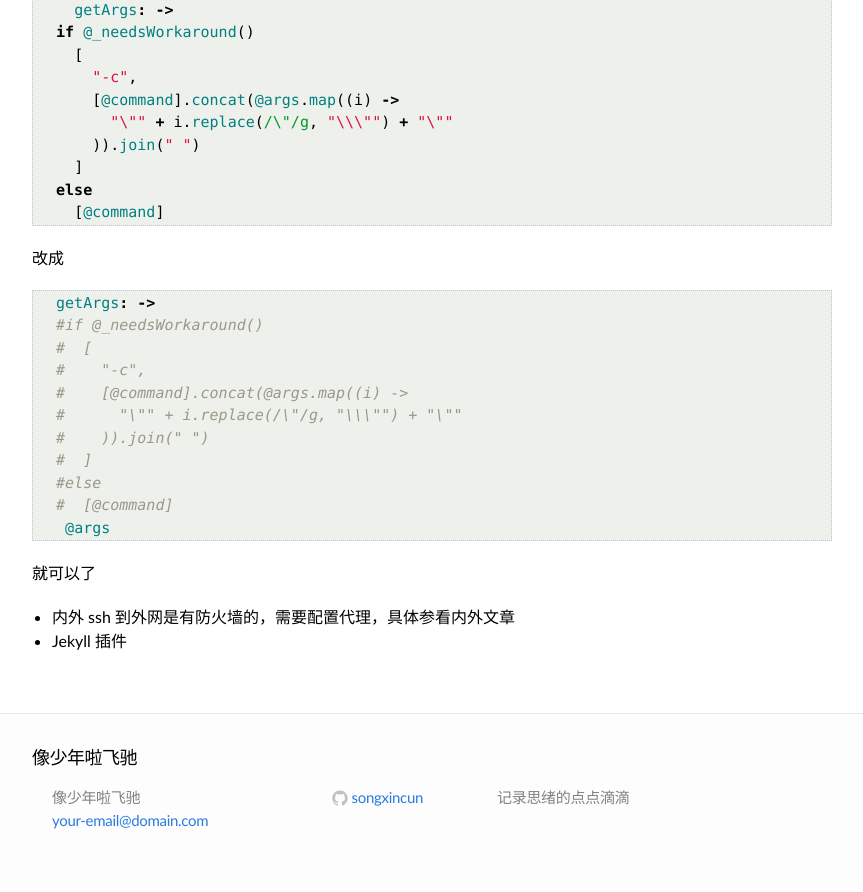
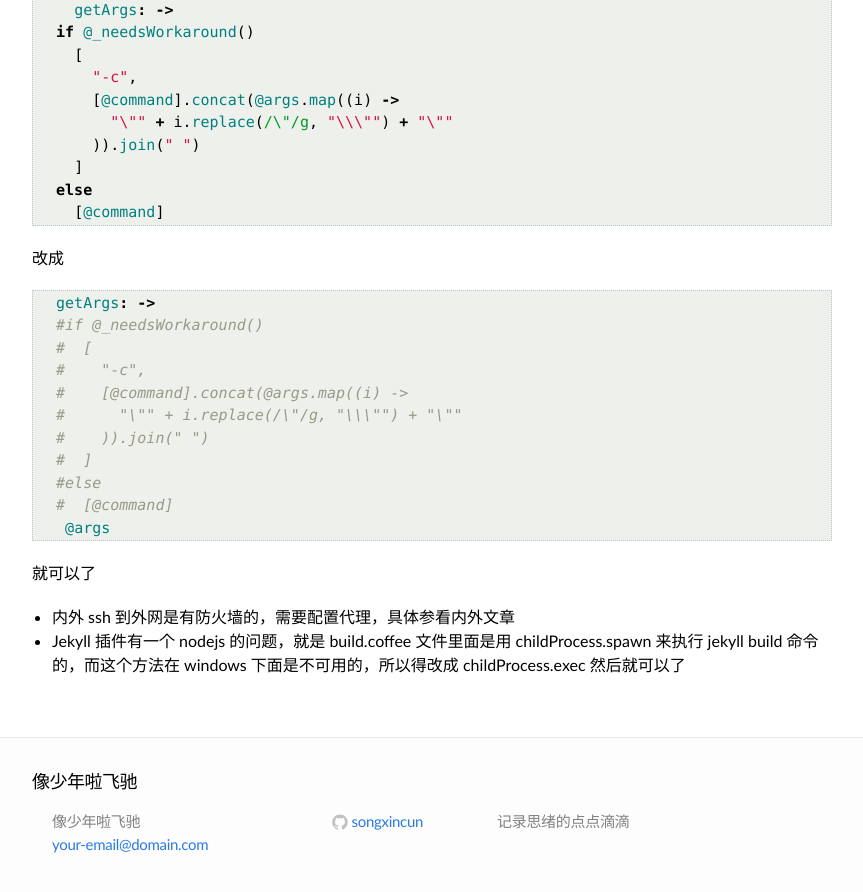
Before and after one commit to songxincun/songxincun.github.io, a Jekyll site: the page built from _posts/technology/atom/2016-09-09-write-jekyll-with-atom.md, in a window 1280 px wide and 900 px high, scrolled down 1226 px. Shown: the top 892 px of the window, without its empty margins (208-1071 px from the left). Built offline with Jekyll 4.4.1, drawn with Linux system fonts in a browser that asks for light colours; comment, search, counter and statistics services are not loaded.

Commit message:
Updated 2016-09-09-write-jekyll-with-atom.md.

```diff
--- a/_posts/technology/atom/2016-09-09-write-jekyll-with-atom.md
+++ b/_posts/technology/atom/2016-09-09-write-jekyll-with-atom.md
@@ -70,7 +70,7 @@
 就可以了
 
 - 内外 ssh 到外网是有防火墙的，需要配置代理，具体参看内外文章
-- Jekyll 插件
+- Jekyll 插件有一个 nodejs 的问题，就是 build.coffee 文件里面是用 childProcess.spawn 来执行 jekyll build 命令的，而这个方法在 windows 下面是不可用的，所以得改成 childProcess.exec 然后就可以了
 
 
 
```
